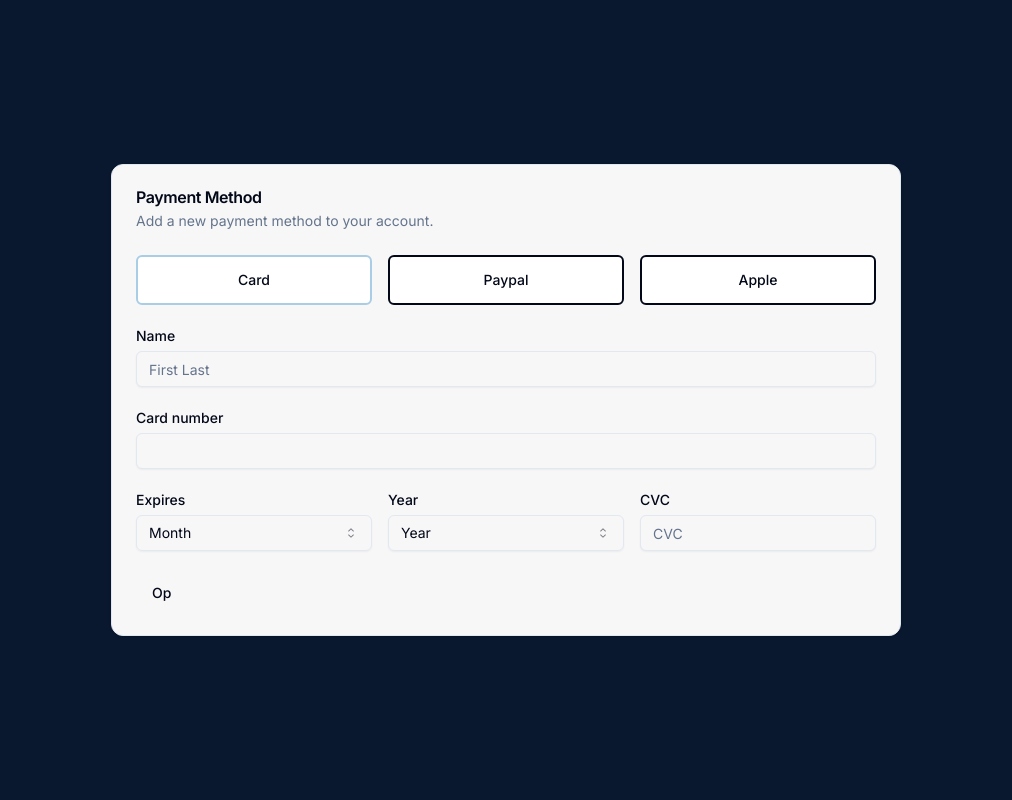
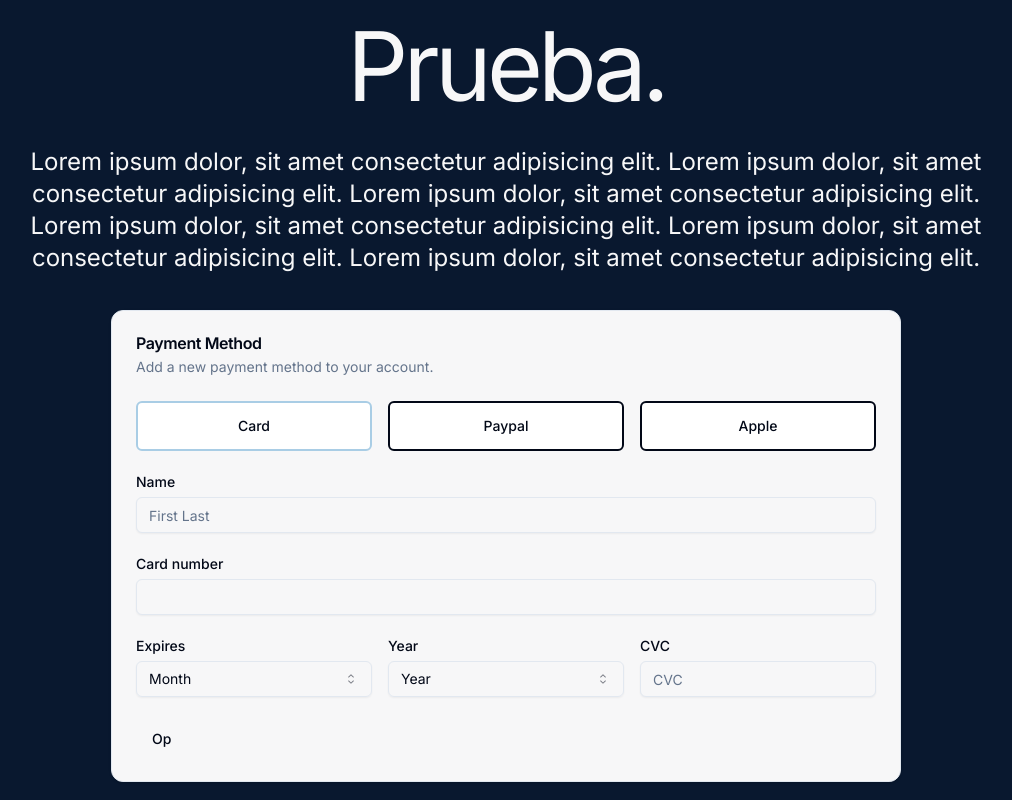
Before and after one commit to OscarGonzalez97/bootcamp-landing, a Next.js app: page / in a window 1280 px wide. Shown: the whole page, without its empty margins (134-1146 px from the left). Built offline with nearby package versions, Linux system fonts and the light colour scheme.

Commit message:
Add component Hero

```diff
--- a/app/page.tsx
+++ b/app/page.tsx
@@ -4,10 +4,12 @@
 import { InputCoso } from "@/components/Input";
 import { ButtonDemo } from "@/components/Button";
 import { delay, motion } from "framer-motion";
+import Hero from "@/components/Hero";
 
 export default function Home() {
   return (
-    <main className=" flex justify-center items-center h-screen bg-background">
+    <main className=" grid 	place-items-center h-screen bg-background">
+      <Hero/>
       <Payment/>
 
 
--- /dev/null
+++ b/components/Hero.tsx
@@ -0,0 +1,19 @@
+import React from 'react'
+
+const Hero = () => {
+  return (
+    <div className='text-secondary text-center w-3/4 flex flex-col gap-8'>
+      <h1 className='md:text-8xl  text-5xl tracking-tighter leading-relaxed'>Prueba.</h1>
+      <p className='descripcion text-2xl'>
+        Lorem ipsum dolor, sit amet consectetur adipisicing elit.
+        Lorem ipsum dolor, sit amet consectetur adipisicing elit.
+        Lorem ipsum dolor, sit amet consectetur adipisicing elit.
+        Lorem ipsum dolor, sit amet consectetur adipisicing elit.
+        Lorem ipsum dolor, sit amet consectetur adipisicing elit.
+        Lorem ipsum dolor, sit amet consectetur adipisicing elit.
+      </p>
+    </div>
+  )
+}
+
+export default Hero
```
Also changed, not shown: app/globals.css (line endings or trailing spaces).
